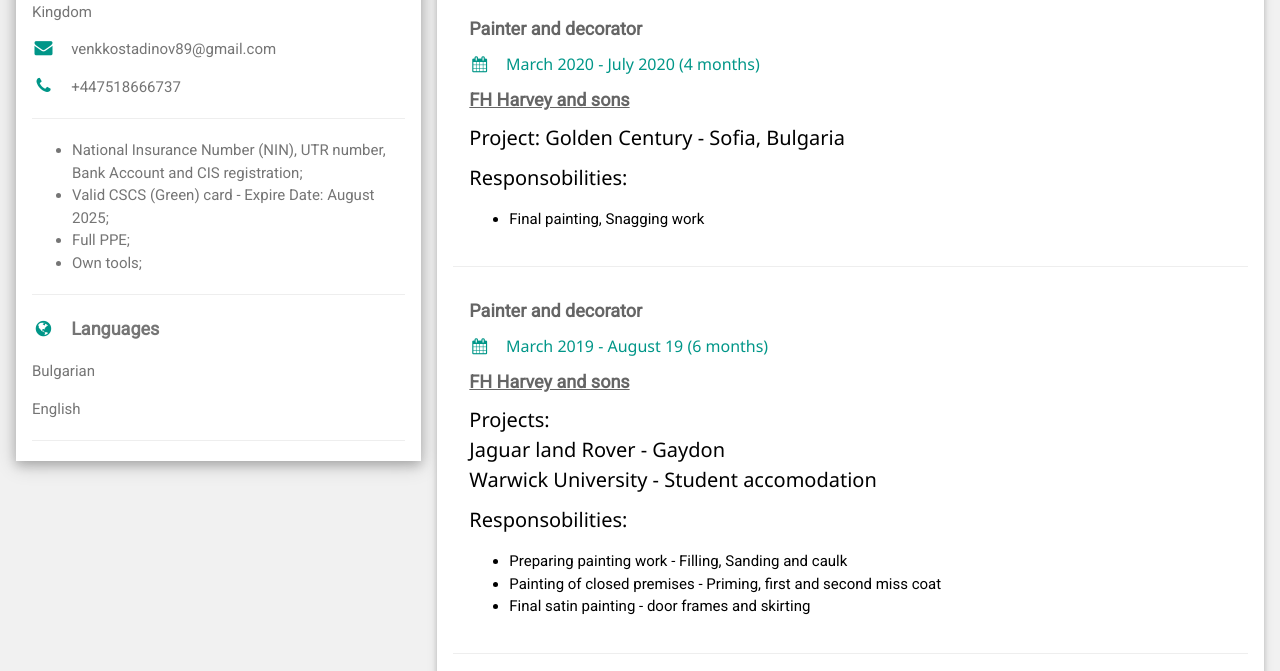
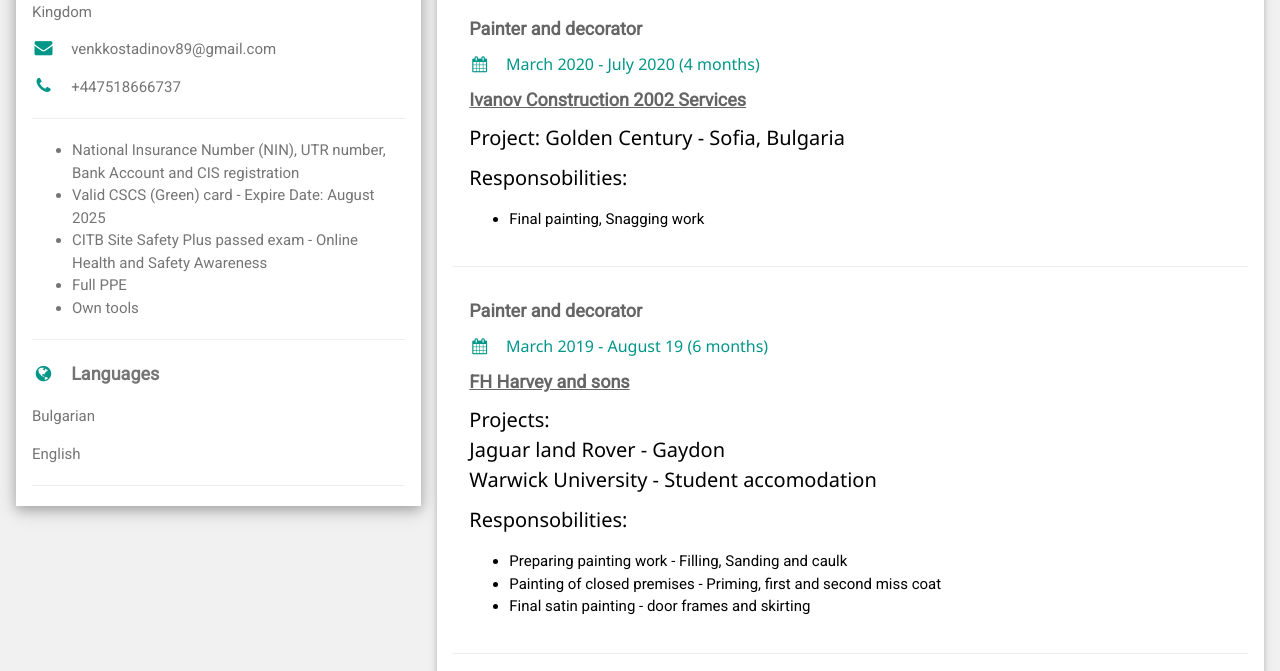
Before and after one commit to VentsislavKostadinov/painting, a plain HTML site: page index.html in a window 1280 px wide. Shown: the part 108-779 px from the top of the page. Drawn offline with nearby package versions, Linux system fonts and the light colour scheme.

Commit message:
new-update

```diff
--- a/index.html
+++ b/index.html
@@ -50,10 +50,11 @@
                         <hr>
                         <!-- <p>CSCS card - Joint Taper Full PPE, own tools</p> -->
                         <ul>
-                            <li>National Insurance Number (NIN), UTR number, Bank Account and CIS registration;</li>
-                            <li>Valid CSCS (Green) card - Expire Date: August 2025;</li>
-                            <li>Full PPE;</li>
-                            <li>Own tools;</li>
+                            <li>National Insurance Number (NIN), UTR number, Bank Account and CIS registration</li>
+                            <li>Valid CSCS (Green) card - Expire Date: August 2025</li>
+                            <li>CITB Site Safety Plus passed exam - Online Health and Safety Awareness </li>
+                            <li>Full PPE</li>
+                            <li>Own tools</li>
                         </ul>
                         <hr>
                         <p class="w3-large w3-text-theme"><b><i
@@ -75,11 +76,10 @@
                     <h2 class="w3-text-grey w3-padding-16"><i
                             class="fa fa-suitcase fa-fw w3-margin-right w3-xxlarge w3-text-teal"></i>Work Experience
                     </h2>
-
                     <div class="w3-container">
                         <h5 class="w3-opacity"><b>Painter and decorator</b></h5>
                         <h6 class="w3-text-teal"><i class="fa fa-calendar fa-fw w3-margin-right"></i>March 2020 - July 2020 (4 months)</h6>
-                        <h5 class="w3-opacity"><b><a href="https://www.harveygroupuk.com/" target="_blank">FH Harvey and sons</a></b></h5>
+                        <h5 class="w3-opacity"><b><a href="https://www.harveygroupuk.com/" target="_blank">Ivanov Construction 2002 Services</a></b></h5>
                         <h4>Project: Golden Century - Sofia, Bulgaria</h4>
                         <h4>Responsobilities:</h4>
                         <ul>
```
